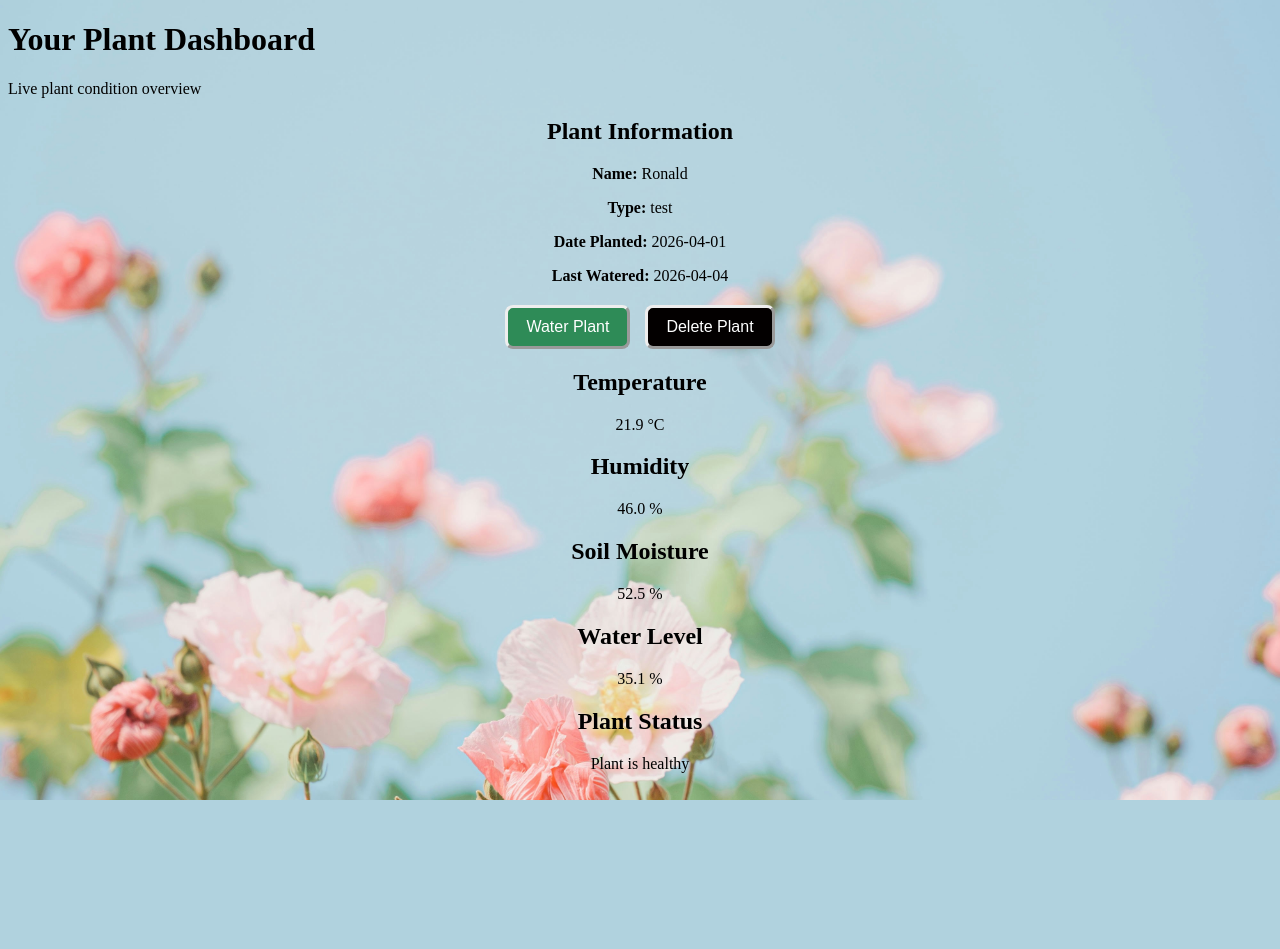
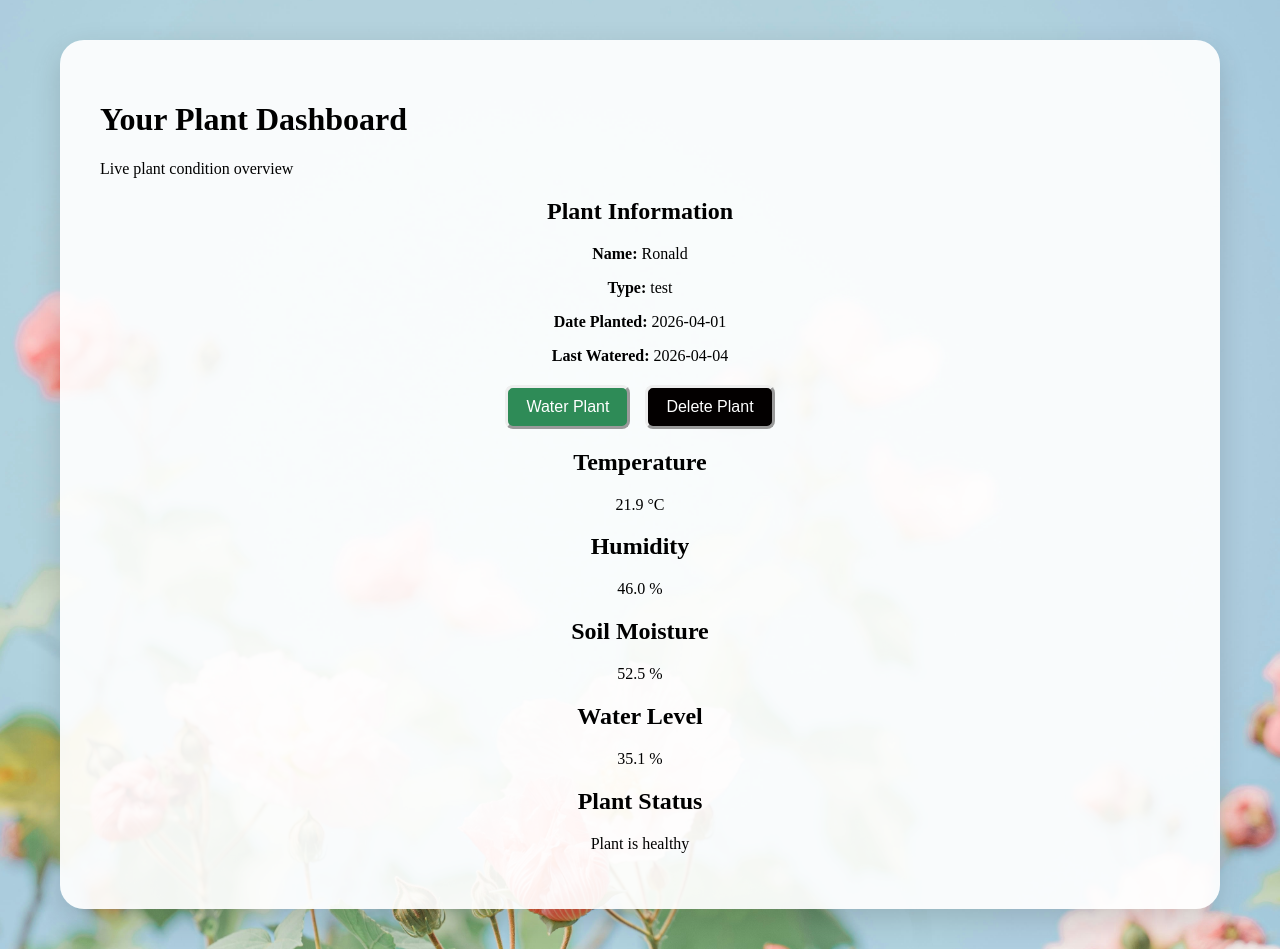
Before and after one commit to inayah9/Smart-Plant-Monitoring-and-Automation-System, a Flask app: page / in a window 1280 px wide. Before the commit the page ends 800 px from the top, so only its background shows below. Run offline with Flask 3, Linux system fonts and the light colour scheme.

Commit message:
decorations

```diff
--- a/Templates/index.html
+++ b/Templates/index.html
@@ -8,6 +8,7 @@
     <link rel="stylesheet" href="{{ url_for('static', filename='styles.css') }}">
 </head>
 <body>
+    <div class="page-wrapper">
         <div class="container">
             <h1>Your Plant Dashboard</h1>
             <p class="subtitle">Live plant condition overview</p>
@@ -56,6 +57,7 @@
                 <p id="plant_status">Checking...</p>
             </div>
         </div>
+    </div>
 
     <script>
         function updatePlantStatus(soilMoisture) {
--- a/static/styles.css
+++ b/static/styles.css
@@ -12,6 +12,8 @@
 .card-grid{
     text-align: center;
 }
+
+
 
 .button-group form {
     margin: 0;
@@ -49,3 +51,22 @@ body{
     background-position: center;
     background-repeat: no-repeat;
 }
+
+.page-wrapper {
+    max-width: 1100px;
+    margin: 40px auto;
+    padding: 30px;
+    background-color: rgba(255, 255, 255, 0.92);
+    border-radius: 24px;
+    box-shadow: 0 10px 30px rgba(0, 0, 0, 0.15);
+}
+
+.container {
+    padding: 10px;
+}
+
+.bottom-actions {
+    display: flex;
+    justify-content: center;
+    margin-top: 40px;
+}
```
Lines whose indentation alone changed are shown as unchanged.
